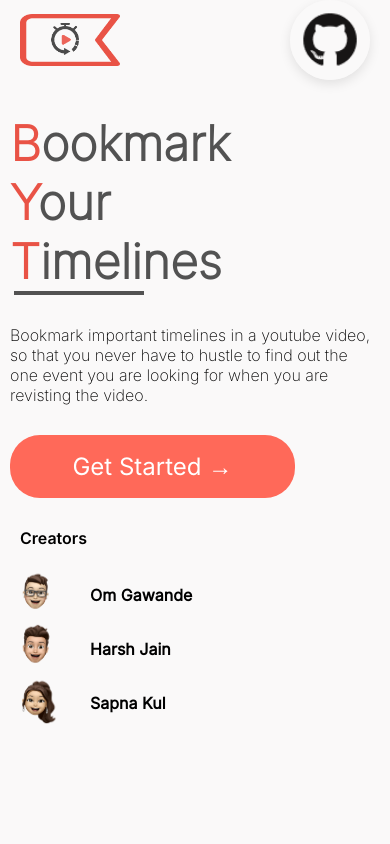
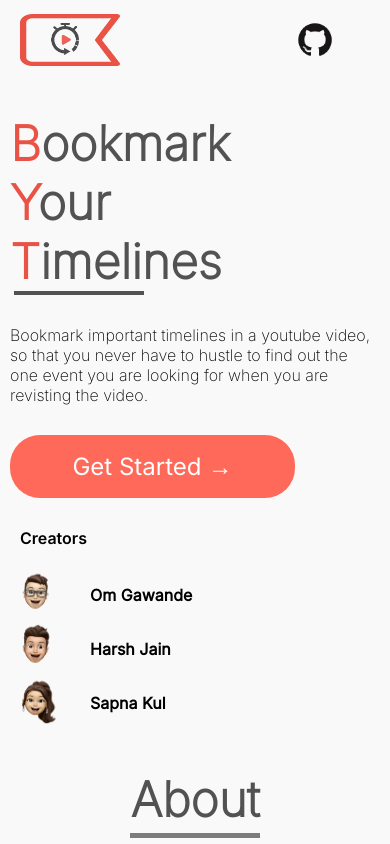
Before and after one commit to Spyware007/YouTube-Timeline-Bookmarker-Product-Page, a React (Create React App) app: page / in a window 390 px wide. Shown: the top 844 px of the page. Built offline with nearby package versions, Linux system fonts and the light colour scheme.

Commit message:
responsive done 1

```diff
--- a/src/Components/About/About.module.css
+++ b/src/Components/About/About.module.css
@@ -113,7 +113,7 @@
     width: 200px;
   }
   .content2_heading {
-    font-size: 36px;
+    font-size: 30px;
   }
   .list_items {
     font-size: 20px;
--- a/src/Components/Footer/Footer.jsx
+++ b/src/Components/Footer/Footer.jsx
@@ -15,7 +15,11 @@ const Footer = () => {
             <p className={classes.footer_content2}>Thank you !</p>
           </div>
           <div className={classes.footer_btn}>
-            <a href="https://www.buymeacoffee.com/omgawande">
+            <a
+              rel="noreferrer noopener"
+              href="https://www.buymeacoffee.com/omgawande"
+              target="_blank"
+            >
               <img
                 alt="buymeacoffee"
                 src="https://img.buymeacoffee.com/button-api/?text=Buy me a coffee&emoji=&slug=omgawande&button_colour=fff&font_colour=000000&font_family=Cookie&outline_colour=000000&coffee_colour=282828"
--- a/src/Components/Landing/Landing.module.css
+++ b/src/Components/Landing/Landing.module.css
@@ -173,6 +173,9 @@
   left: 20%;
 }
 @media screen and (max-width: 1100px) {
+  .container {
+    height: auto;
+  }
   .right_container {
     width: 55vw;
   }
--- a/src/Components/Navbar/Navbar.jsx
+++ b/src/Components/Navbar/Navbar.jsx
@@ -1,5 +1,6 @@
 import React, { useState } from "react";
 import { HashLink } from "react-router-hash-link";
+import { Link } from "react-router-dom";
 import logo_white from "../../Assets/logo_white.png";
 import github from "../../Assets/github.png";
 import classes from "./Navbar.module.css";
@@ -41,9 +42,9 @@ const Navbar = () => {
         </div>
       )}
       <nav className={classes.navbar}>
-        <div className={classes.img_container}>
-          <img src={logo_white} alt="" className={classes.img} />
-        </div>
+        <Link to="/" className={classes.img_container}>
+          <img src={logo_white} alt="logo" className={classes.img} />
+        </Link>
         <ul className={classes.nav_links_container}>
           <HashLink smooth to="#home" className={classes.nav_link_container}>
             HOME
--- a/src/Components/Navbar/Navbar.module.css
+++ b/src/Components/Navbar/Navbar.module.css
@@ -34,12 +34,13 @@
   border-radius: 50%;
 }
 .github_img {
-  width: 80px;
-  box-shadow: rgba(0, 0, 0, 0.1) 0px 4px 12px;
-  border-radius: 50%;
+  width: 50px;
+  /* box-shadow: rgba(0, 0, 0, 0.1) 0px 4px 12px; */
+  /* border-radius: 50%; */
+  transform-origin: center;
 }
 .github_container:hover {
-  transform: rotate(720deg);
+  transform: scale(1.3);
 }
 @media screen and (max-width: 1100px) {
   .navbar {
```
